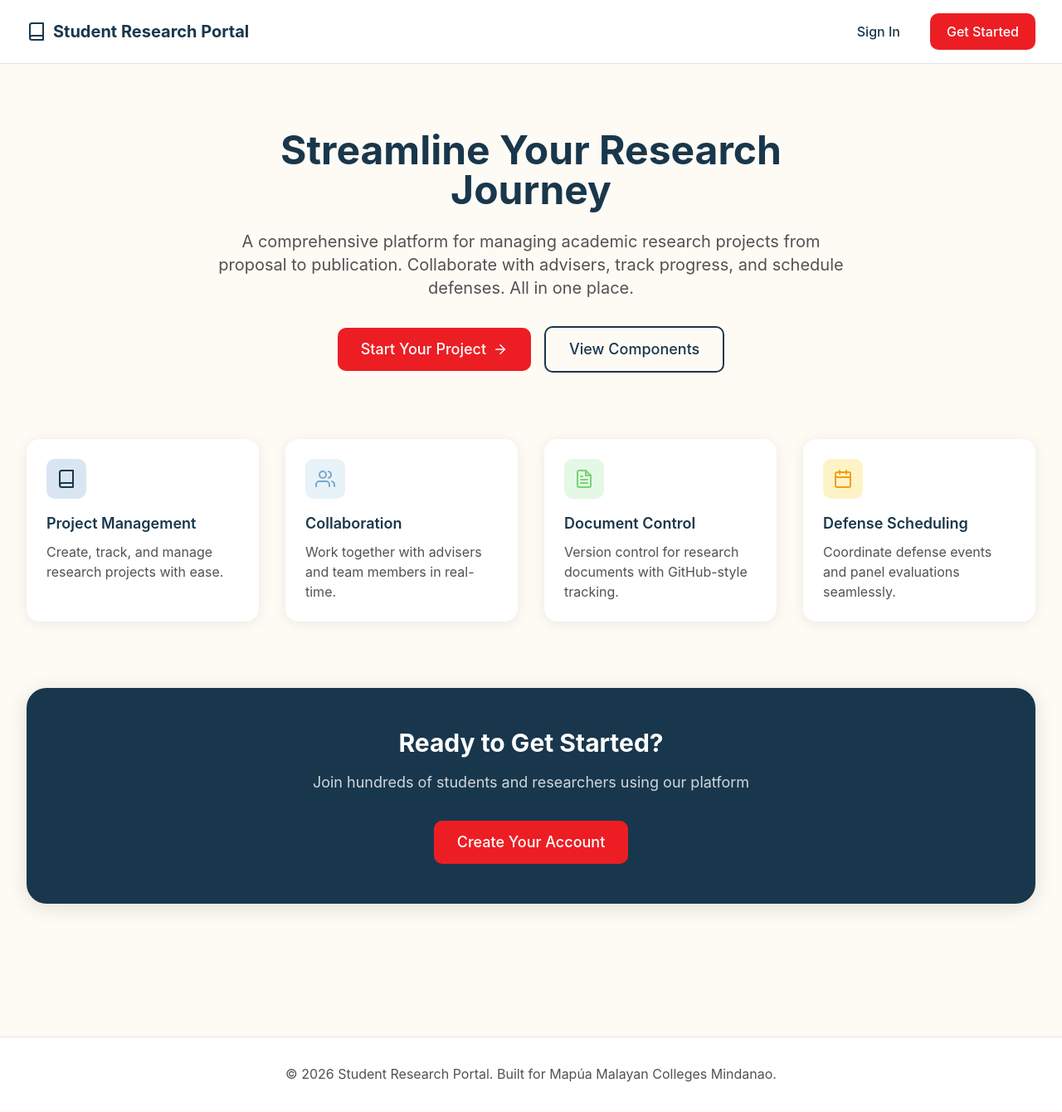
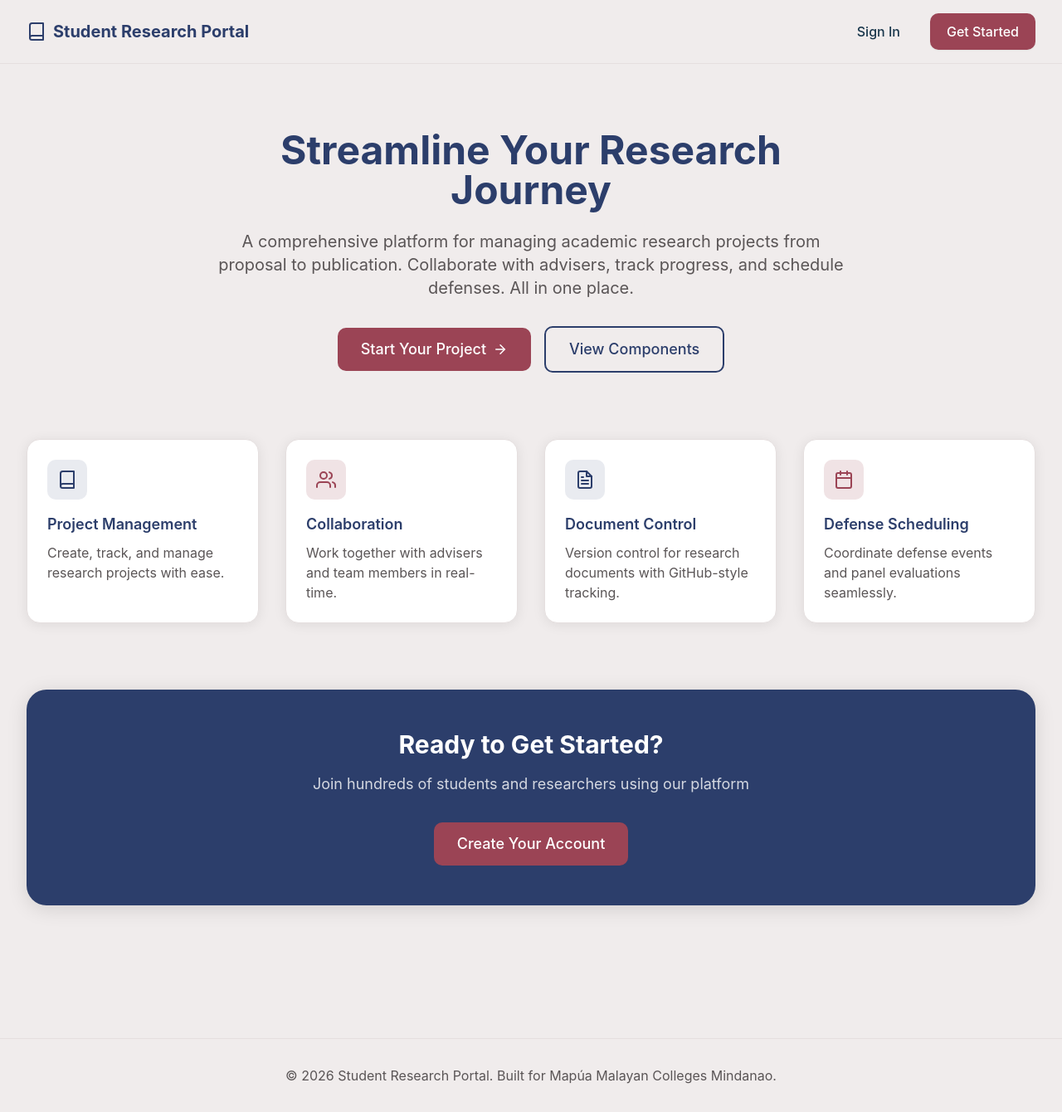
Before and after one commit to Very-Formal-Group-Dev-Team/research-pipeline-web, a Next.js app: page / in a window 1280 px wide. Shown: the whole page at 83% size. Built offline with nearby package versions, Linux system fonts and the light colour scheme.

Commit message:
changed the landing page
colors only but i think usabon nako ang landing page

```diff
--- a/app/layout.tsx
+++ b/app/layout.tsx
@@ -28,7 +28,7 @@ export default function RootLayout({
 }>) {
   return (
     <html lang="en">
-      <body className="bg-ivory">
+      <body className="bg-coordinator-cream text-coordinator-ink antialiased">
         {children}
         <Toaster position="top-right" richColors />
       </body>
--- a/app/page.tsx
+++ b/app/page.tsx
@@ -4,21 +4,25 @@ import { FiArrowRight, FiBook, FiUsers, FiCalendar, FiFileText } from 'react-ico
 
 export default function Home() {
   return (
-    <div className="min-h-screen bg-neutral-50">
-      {/* Navigation */}
-      <nav className="border-b border-neutral-200 bg-white sticky top-0 z-50">
+    <div className="coordinator-theme min-h-screen bg-coordinator-cream text-coordinator-ink">
+      {/* Navigation — matches dashboard header cream bar */}
+      <nav className="border-b border-[#E5DFDF] bg-coordinator-cream sticky top-0 z-50">
         <div className="max-w-7xl mx-auto px-4 sm:px-6 lg:px-8 py-4">
           <div className="flex items-center justify-between">
             <div className="flex items-center gap-2">
-              <FiBook className="text-2xl text-primary-500" />
-              <h1 className="text-xl font-bold text-primary-500">Student Research Portal</h1>
+              <FiBook className="text-2xl text-coordinator-navy" />
+              <h1 className="text-xl font-bold text-coordinator-navy">Student Research Portal</h1>
             </div>
             <div className="flex items-center gap-4">
               <Link href="/login">
-                <Button variant="ghost">Sign In</Button>
+                <Button variant="ghost" className="text-coordinator-navy hover:bg-coordinator-navy/5">
+                  Sign In
+                </Button>
               </Link>
               <Link href="/register">
-                <Button variant="error">Get Started</Button>
+                <Button className="coordinator-btn-primary bg-velvetWine text-snow hover:bg-velvetWine/90 border-0 shadow-sm">
+                  Get Started
+                </Button>
               </Link>
             </div>
           </div>
@@ -28,7 +32,7 @@ export default function Home() {
       {/* Hero Section */}
       <main className="max-w-7xl mx-auto px-4 sm:px-6 lg:px-8 py-20">
         <div className="text-center max-w-3xl mx-auto">
-          <h2 className="text-5xl font-bold text-primary-500 mb-6">
+          <h2 className="text-5xl font-bold text-coordinator-navy mb-6">
             Streamline Your Research Journey
           </h2>
           <p className="text-xl text-neutral-600 mb-8">
@@ -37,12 +41,20 @@ export default function Home() {
           </p>
           <div className="flex items-center justify-center gap-4">
             <Link href="/register">
-              <Button variant="error" size="lg" rightIcon={<FiArrowRight />}>
+              <Button
+                size="lg"
+                rightIcon={<FiArrowRight />}
+                className="coordinator-btn-primary bg-velvetWine text-snow hover:bg-velvetWine/90 border-0"
+              >
                 Start Your Project
               </Button>
             </Link>
             <Link href="/dev/components">
-              <Button variant="outline" size="lg">
+              <Button
+                variant="outline"
+                size="lg"
+                className="coordinator-btn-secondary border-coordinator-navy text-coordinator-navy hover:bg-coordinator-navy/5"
+              >
                 View Components
               </Button>
             </Link>
@@ -51,11 +63,11 @@ export default function Home() {
 
         {/* Features Grid */}
         <div className="grid grid-cols-1 md:grid-cols-2 lg:grid-cols-4 gap-8 mt-20">
-          <div className="bg-white p-6 rounded-xl shadow-soft hover:shadow-medium transition-shadow">
-            <div className="w-12 h-12 bg-primary-100 rounded-lg flex items-center justify-center mb-4">
-              <FiBook className="text-2xl text-primary-500" />
+          <div className="bg-white p-6 rounded-xl border border-[#E5DFDF] shadow-soft hover:shadow-medium transition-shadow">
+            <div className="w-12 h-12 bg-coordinator-navy/10 rounded-lg flex items-center justify-center mb-4">
+              <FiBook className="text-2xl text-coordinator-navy" />
             </div>
-            <h3 className="text-lg font-semibold text-primary-500 mb-2">
+            <h3 className="text-lg font-semibold text-coordinator-navy mb-2">
               Project Management
             </h3>
             <p className="text-neutral-600">
@@ -63,11 +75,11 @@ export default function Home() {
             </p>
           </div>
 
-          <div className="bg-white p-6 rounded-xl shadow-soft hover:shadow-medium transition-shadow">
-            <div className="w-12 h-12 bg-accent-100 rounded-lg flex items-center justify-center mb-4">
-              <FiUsers className="text-2xl text-accent-400" />
+          <div className="bg-white p-6 rounded-xl border border-[#E5DFDF] shadow-soft hover:shadow-medium transition-shadow">
+            <div className="w-12 h-12 bg-coordinator-rose/15 rounded-lg flex items-center justify-center mb-4">
+              <FiUsers className="text-2xl text-coordinator-rose" />
             </div>
-            <h3 className="text-lg font-semibold text-primary-500 mb-2">
+            <h3 className="text-lg font-semibold text-coordinator-navy mb-2">
               Collaboration
             </h3>
             <p className="text-neutral-600">
@@ -75,11 +87,11 @@ export default function Home() {
             </p>
           </div>
 
-          <div className="bg-white p-6 rounded-xl shadow-soft hover:shadow-medium transition-shadow">
-            <div className="w-12 h-12 bg-success-100 rounded-lg flex items-center justify-center mb-4">
-              <FiFileText className="text-2xl text-success-500" />
+          <div className="bg-white p-6 rounded-xl border border-[#E5DFDF] shadow-soft hover:shadow-medium transition-shadow">
+            <div className="w-12 h-12 bg-coordinator-navy/10 rounded-lg flex items-center justify-center mb-4">
+              <FiFileText className="text-2xl text-coordinator-navy" />
             </div>
-            <h3 className="text-lg font-semibold text-primary-500 mb-2">
+            <h3 className="text-lg font-semibold text-coordinator-navy mb-2">
               Document Control
             </h3>
             <p className="text-neutral-600">
@@ -87,11 +99,11 @@ export default function Home() {
             </p>
           </div>
 
-          <div className="bg-white p-6 rounded-xl shadow-soft hover:shadow-medium transition-shadow">
-            <div className="w-12 h-12 bg-warning-100 rounded-lg flex items-center justify-center mb-4">
-              <FiCalendar className="text-2xl text-warning-500" />
+          <div className="bg-white p-6 rounded-xl border border-[#E5DFDF] shadow-soft hover:shadow-medium transition-shadow">
+            <div className="w-12 h-12 bg-coordinator-rose/15 rounded-lg flex items-center justify-center mb-4">
+              <FiCalendar className="text-2xl text-coordinator-rose" />
             </div>
-            <h3 className="text-lg font-semibold text-primary-500 mb-2">
+            <h3 className="text-lg font-semibold text-coordinator-navy mb-2">
               Defense Scheduling
             </h3>
             <p className="text-neutral-600">
@@ -100,8 +112,8 @@ export default function Home() {
           </div>
         </div>
 
-        {/* CTA Section */}
-        <div className="mt-20 bg-primary-500 rounded-2xl p-12 text-center shadow-medium">
+        {/* CTA Section — navy band like sidebar */}
+        <div className="mt-20 bg-coordinator-navy rounded-2xl p-12 text-center shadow-medium">
           <h3 className="text-3xl font-bold text-white mb-4">
             Ready to Get Started?
           </h3>
@@ -109,18 +121,21 @@ export default function Home() {
             Join hundreds of students and researchers using our platform
           </p>
           <Link href="/register">
-            <Button variant="error" size="lg">
+            <Button
+              size="lg"
+              className="coordinator-btn-primary bg-velvetWine text-snow hover:bg-velvetWine/90 border-0"
+            >
               Create Your Account
             </Button>
           </Link>
         </div>
       </main>
 
-      {/* Footer */}
-      <footer className="border-t border-neutral-200 bg-white mt-20">
+      {/* Footer — matches dashboard footer */}
+      <footer className="border-t border-[#E5DFDF] bg-coordinator-cream mt-20">
         <div className="max-w-7xl mx-auto px-4 sm:px-6 lg:px-8 py-8">
           <div className="text-center text-neutral-600">
-            <p>© 2026 Student Research Portal. Built for Mapúa Malayan Colleges Mindanao.</p>
+            <p>© {new Date().getFullYear()} Student Research Portal. Built for Mapúa Malayan Colleges Mindanao.</p>
           </div>
         </div>
       </footer>
```
